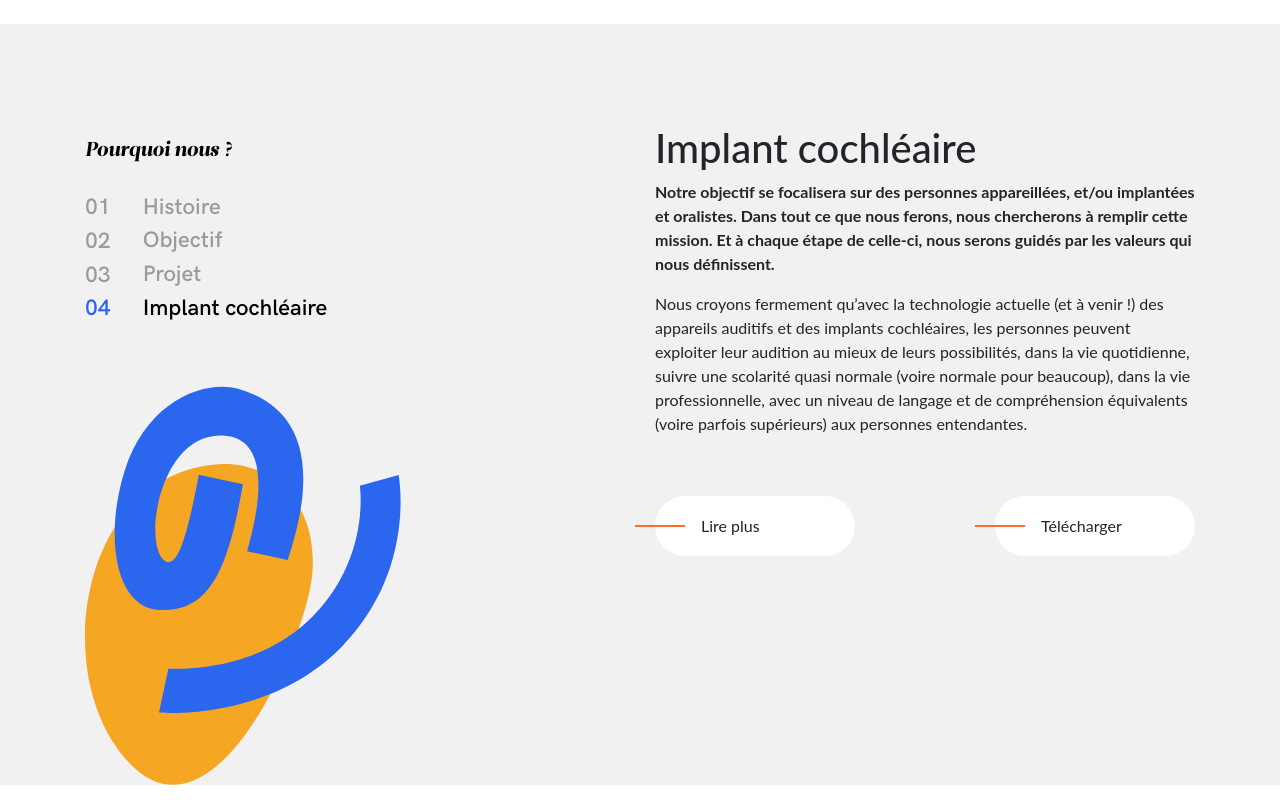
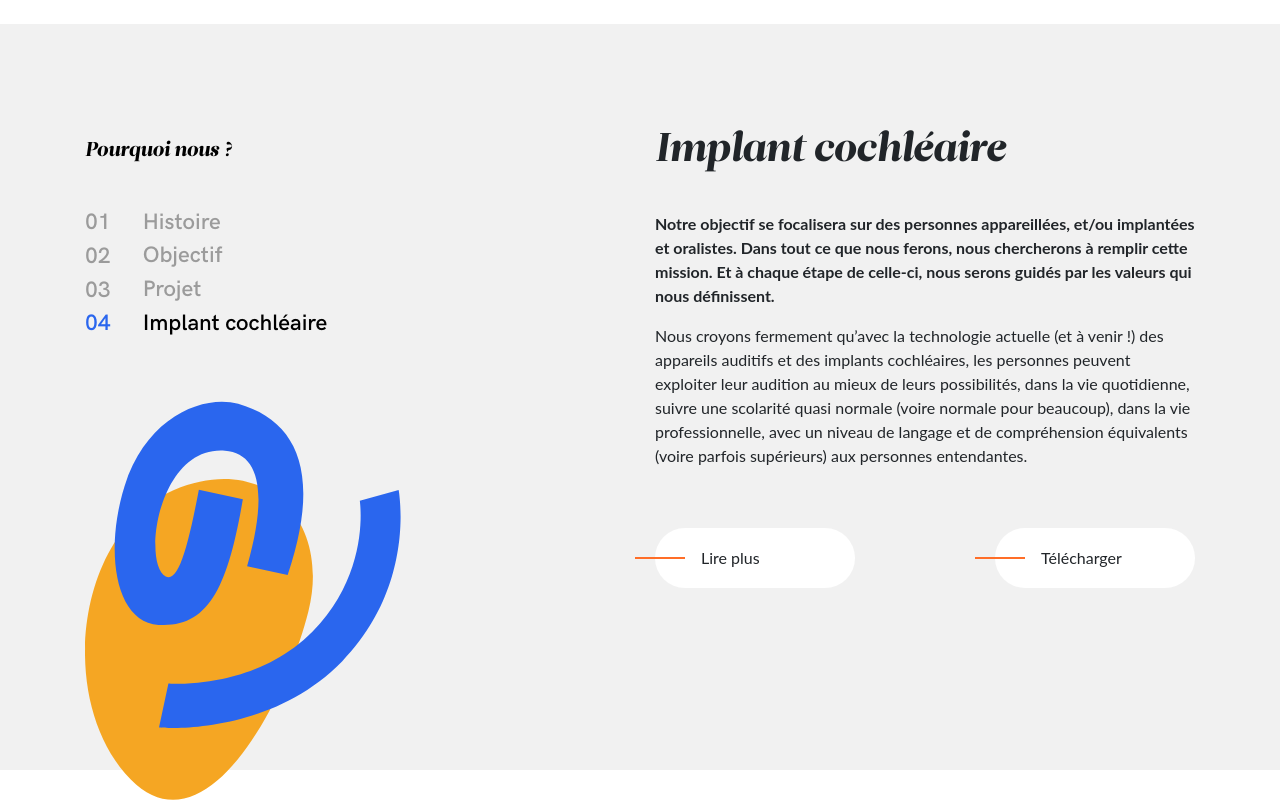
Before and after one commit to codeKameleon/auris-viva, a website: page src/index.html in a window 1280 px wide. Shown: the part 776-1576 px from the top of the page. Drawn offline with nearby package versions, Linux system fonts and the light colour scheme; files that its build step writes are made by us from their sources.

Commit message:
feat(About): design ajustements

```diff
--- a/src/scss/home/_about.scss
+++ b/src/scss/home/_about.scss
@@ -9,7 +9,7 @@
     font-size: 1.4rem;
 
     .title {
-      margin-bottom: 30px;
+      margin-bottom: 45px;
       color: $black;
       font-family: $Leitura;
       font-size: 1.25rem;
@@ -39,6 +39,7 @@
 
   .illustration {
     margin-top: 60px;
+    margin-bottom: -30px;
   }
 
   .description {
@@ -46,6 +47,8 @@
     font-size: 1rem;
 
     .title {
+      margin-bottom: 40px;
+      font-family: $Leitura;
       font-size: 2.5rem;
     }
 
```
